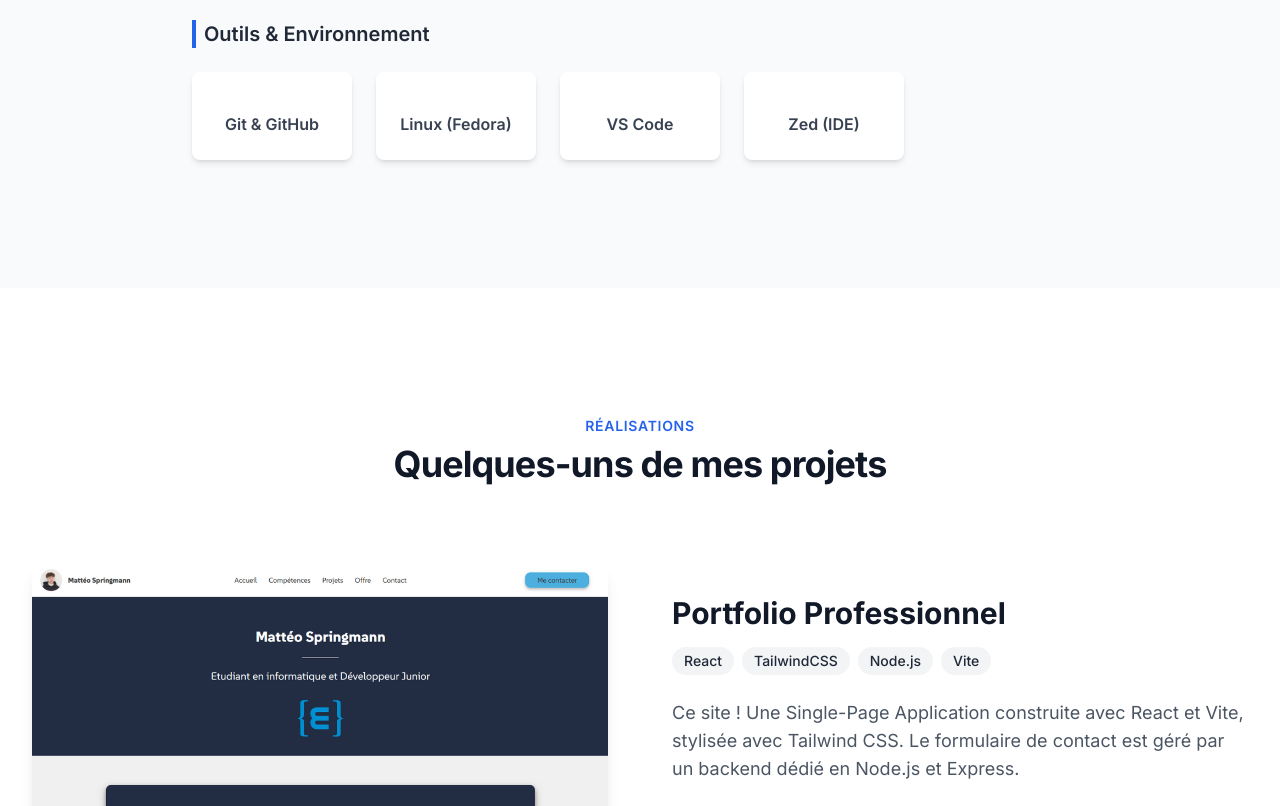
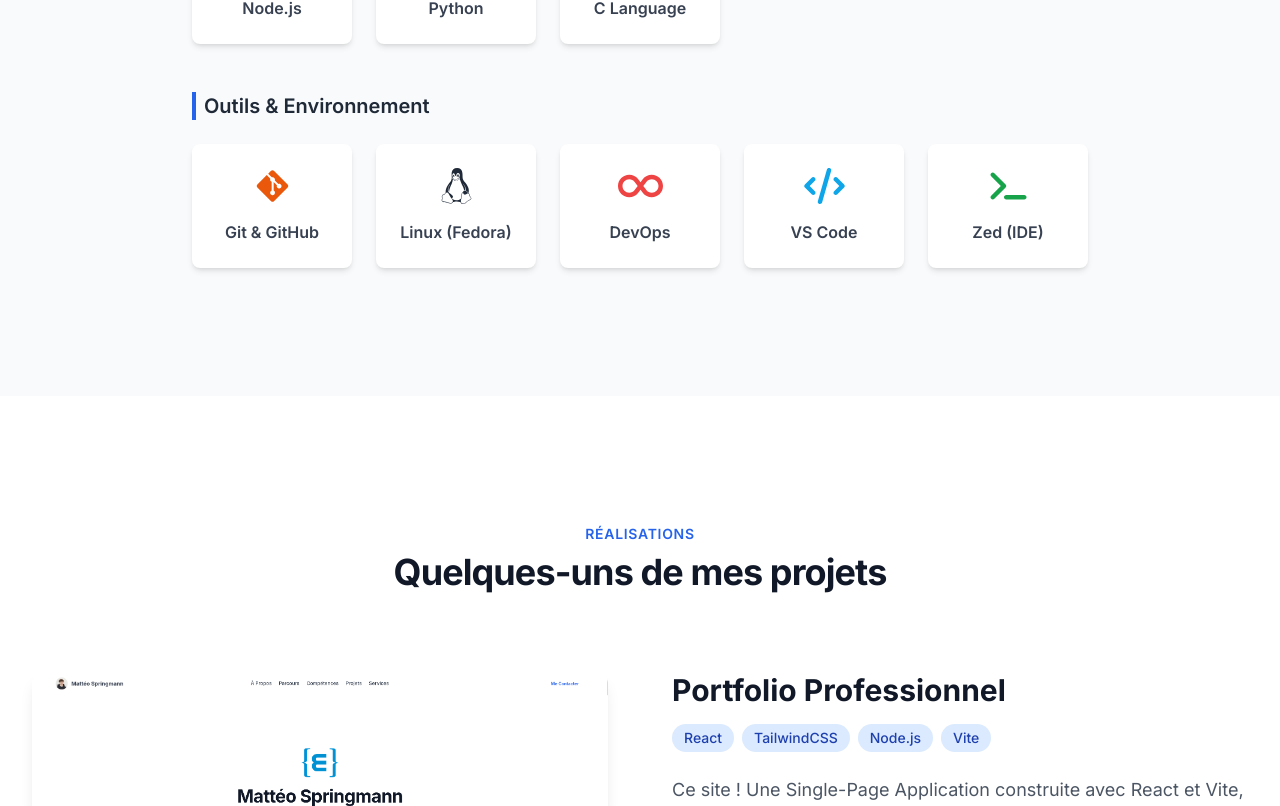
Before and after one commit to matteospringmann/Portfolio_Taiwind, a React (Vite) app in the folder client/: page / in a window 1280 px wide. Shown: the part 3914-4720 px from the top of the page. Built offline with nearby package versions, Linux system fonts and the light colour scheme.

Commit message:
feat: update project section

```diff
--- a/client/src/components/Projects.jsx
+++ b/client/src/components/Projects.jsx
@@ -4,14 +4,14 @@ import SectionTitle from "./SectionTitle";
 import rpgImg from "../assets/images/rpg.png";
 import renameImg from "../assets/images/rename.png";
 import sokobanImg from "../assets/images/sokoban.png";
-import siteImg from "../assets/images/site.png";
+import siteImg from "../assets/images/Portfolio.png";
 import { FontAwesomeIcon } from "@fortawesome/react-fontawesome";
 import { faGithub } from "@fortawesome/free-brands-svg-icons";
 
 const projectsData = [
   {
     href: "#",
-        githubLink: "#", // Ajoutez le lien GitHub ici
+    githubLink: "https://github.com/votre-pseudo/votre-repo-portfolio",
     imgSrc: siteImg,
     title: "Portfolio Professionnel",
     description:
@@ -79,7 +79,7 @@ const Projects = () => {
                     target="_blank"
                     rel="noopener noreferrer"
                   >
-                                        <div className="overflow-hidden rounded-xl shadow-lg">
+                    <div className="overflow-hidden rounded-xl shadow-lg transition-shadow duration-300 group-hover:shadow-2xl">
                       <img
                         className="w-full h-full object-cover transition-transform duration-500 group-hover:scale-105"
                         src={project.imgSrc}
@@ -100,7 +100,7 @@ const Projects = () => {
                     {project.tags.map((tag) => (
                       <span
                         key={tag}
-                                                className="inline-block bg-gray-100 text-gray-800 text-sm font-medium px-3 py-1 rounded-full"
+                        className="inline-block bg-blue-100 text-blue-800 text-sm font-medium px-3 py-1 rounded-full"
                       >
                         {tag}
                       </span>
@@ -115,7 +115,7 @@ const Projects = () => {
                     rel="noopener noreferrer"
                     className="mt-8 inline-flex items-center gap-2 rounded-md bg-gray-800 px-4 py-2.5 text-sm font-semibold text-white shadow-sm hover:bg-gray-700 focus-visible:outline focus-visible:outline-2 focus-visible:outline-offset-2 focus-visible:outline-gray-800 transition-colors"
                   >
-                                        <i className="fab fa-github"></i>
+                    <FontAwesomeIcon icon={faGithub} />
                     Voir sur GitHub
                   </a>
                 </div>
--- a/client/src/components/Skills.jsx
+++ b/client/src/components/Skills.jsx
@@ -2,12 +2,12 @@ import React from "react";
 import { useFadeIn } from "../hooks/useFadeIn";
 import SectionTitle from "./SectionTitle";
 import { FontAwesomeIcon } from "@fortawesome/react-fontawesome";
+
+// Importations des icônes
 import {
   faC,
   faCode,
   faInfinity,
-    faLambda,
-    faPlusMinus,
   faTerminal,
 } from "@fortawesome/free-solid-svg-icons";
 import {
@@ -21,35 +21,35 @@ import {
   faReact,
 } from "@fortawesome/free-brands-svg-icons";
 
+// Création d'un objet pour mapper les noms d'icônes aux objets importés
+const iconMap = {
+  "fa-html5": faHtml5,
+  "fa-css3-alt": faCss3Alt,
+  "fa-js": faJs,
+  "fa-react": faReact,
+  "fa-code": faCode, // Pour TypeScript et VS Code
+  "fa-node-js": faNodeJs,
+  "fa-python": faPython,
+  "fa-c": faC,
+  "fa-git-alt": faGitAlt,
+  "fa-linux": faLinux,
+  "fa-infinity": faInfinity, // Pour DevOps
+  "fa-terminal": faTerminal, // Pour Zed
+};
+
 const skillsData = [
   {
     category: "Frontend",
     skills: [
-            {
-                name: "HTML5",
-                icon: "fa-brands fa-html5",
-                color: "text-orange-500",
-            },
+      { name: "HTML5", icon: "fa-brands fa-html5", color: "text-orange-500" },
       {
         name: "CSS3 & Tailwind",
         icon: "fa-brands fa-css3-alt",
         color: "text-blue-500",
       },
-            {
-                name: "JavaScript",
-                icon: "fa-brands fa-js",
-                color: "text-yellow-400",
-            },
-            {
-                name: "React",
-                icon: "fa-brands fa-react",
-                color: "text-cyan-400",
-            },
-            {
-                name: "TypeScript",
-                icon: "fa-solid fa-code",
-                color: "text-blue-700",
-            }, // NOUVEAU
+      { name: "JavaScript", icon: "fa-brands fa-js", color: "text-yellow-400" },
+      { name: "React", icon: "fa-brands fa-react", color: "text-cyan-400" },
+      { name: "TypeScript", icon: "fa-solid fa-code", color: "text-blue-700" },
     ],
   },
   {
@@ -60,16 +60,8 @@ const skillsData = [
         icon: "fa-brands fa-node-js",
         color: "text-green-500",
       },
-            {
-                name: "Python",
-                icon: "fa-brands fa-python",
-                color: "text-blue-400",
-            },
-            {
-                name: "C Language",
-                icon: "fa-solid fa-c",
-                color: "text-gray-600",
-            },
+      { name: "Python", icon: "fa-brands fa-python", color: "text-blue-400" },
+      { name: "C Language", icon: "fa-solid fa-c", color: "text-gray-600" },
     ],
   },
   {
@@ -85,22 +77,26 @@ const skillsData = [
         icon: "fa-brands fa-linux",
         color: "text-gray-800",
       },
-            {
-                name: "VS Code",
-                icon: "fa-solid fa-code",
-                color: "text-sky-500",
-            },
+      { name: "DevOps", icon: "fa-solid fa-infinity", color: "text-red-500" },
+      { name: "VS Code", icon: "fa-solid fa-code", color: "text-sky-500" },
       {
         name: "Zed (IDE)",
         icon: "fa-solid fa-terminal",
         color: "text-green-600",
-            }, // NOUVEAU
+      },
     ],
   },
 ];
 
 const Skills = () => {
   const [ref, isVisible] = useFadeIn();
+
+  // Fonction pour obtenir l'objet icône à partir du nom de la classe
+  const getIconObject = (iconClassName) => {
+    // Extrait le nom de l'icône (ex: 'fa-html5' de 'fa-brands fa-html5')
+    const iconName = iconClassName.split(" ")[1];
+    return iconMap[iconName];
+  };
 
   return (
     <section
@@ -116,10 +112,7 @@ const Skills = () => {
 
         <div className="mt-16 space-y-12">
           {skillsData.map((category) => (
-                        <div
-                            key={category.category}
-                            className="mx-auto max-w-4xl"
-                        >
+            <div key={category.category} className="mx-auto max-w-4xl">
               <h3 className="text-xl font-semibold text-gray-800 mb-6 pl-2 border-l-4 border-blue-600">
                 {category.category}
               </h3>
@@ -129,9 +122,10 @@ const Skills = () => {
                     key={skill.name}
                     className="flex flex-col items-center justify-center p-6 bg-white rounded-lg shadow-md transition-all duration-300 hover:shadow-xl hover:-translate-y-1 hover:scale-105"
                   >
-                                        <i
-                                            className={`${skill.icon} text-4xl ${skill.color}`}
-                                        ></i>
+                    <FontAwesomeIcon
+                      icon={getIconObject(skill.icon)}
+                      className={`text-4xl ${skill.color}`}
+                    />
                     <p className="mt-4 font-semibold text-gray-700 text-center">
                       {skill.name}
                     </p>
```
Also changed, not shown: client/src/assets/images/Portfolio.png (added), 1 other file (tests, documents, lock files or other folders). Lines whose indentation alone changed are shown as unchanged.
